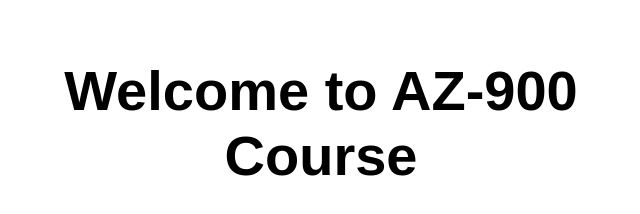
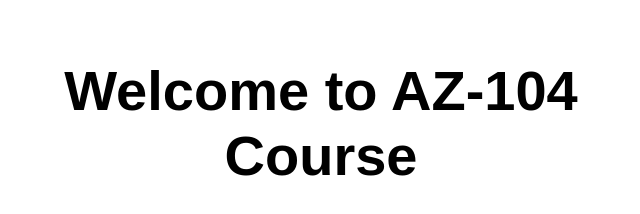
Before and after one commit to fR0z3byte/my-first-static-web-app, a website: page src/index.html in a window 1280 px wide. Shown: the full height of the page, 319-959 px from the left. Drawn offline with Linux system fonts and the light colour scheme.

Commit message:
Update index.html

```diff
--- a/src/index.html
+++ b/src/index.html
@@ -5,12 +5,12 @@
   <meta charset="UTF-8">
   <meta name="viewport" content="width=device-width, initial-scale=1.0">
   <link rel="stylesheet" href="styles.css">
-  <title>Welcome to AZ-900 Course</title>
+  <title>Welcome to AZ-104 Course</title>
 </head>
 
 <body>
   <main>
-    <h1>Welcome to AZ-900 Course</h1>
+    <h1>Welcome to AZ-104 Course</h1>
   </main>
 </body>
 
```
